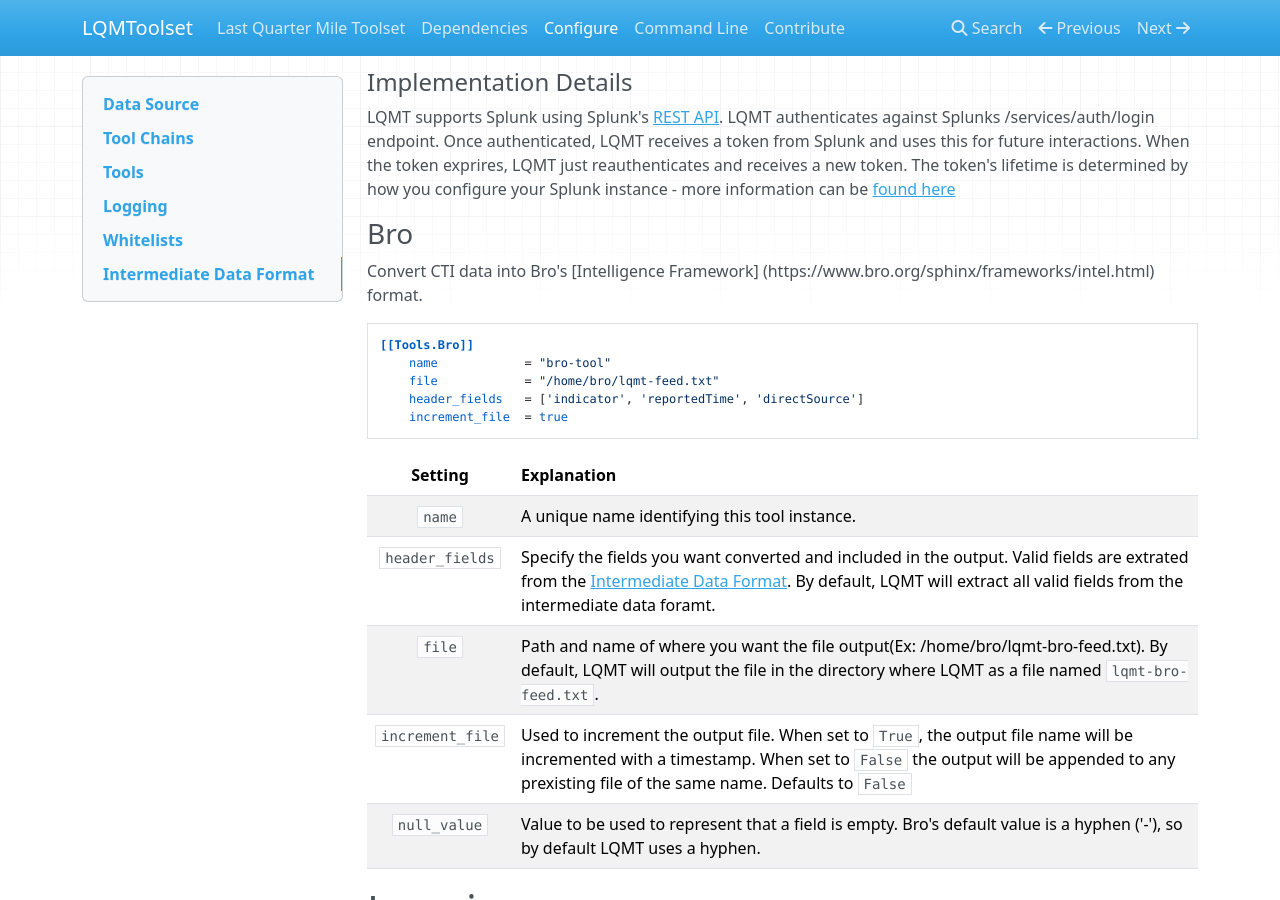
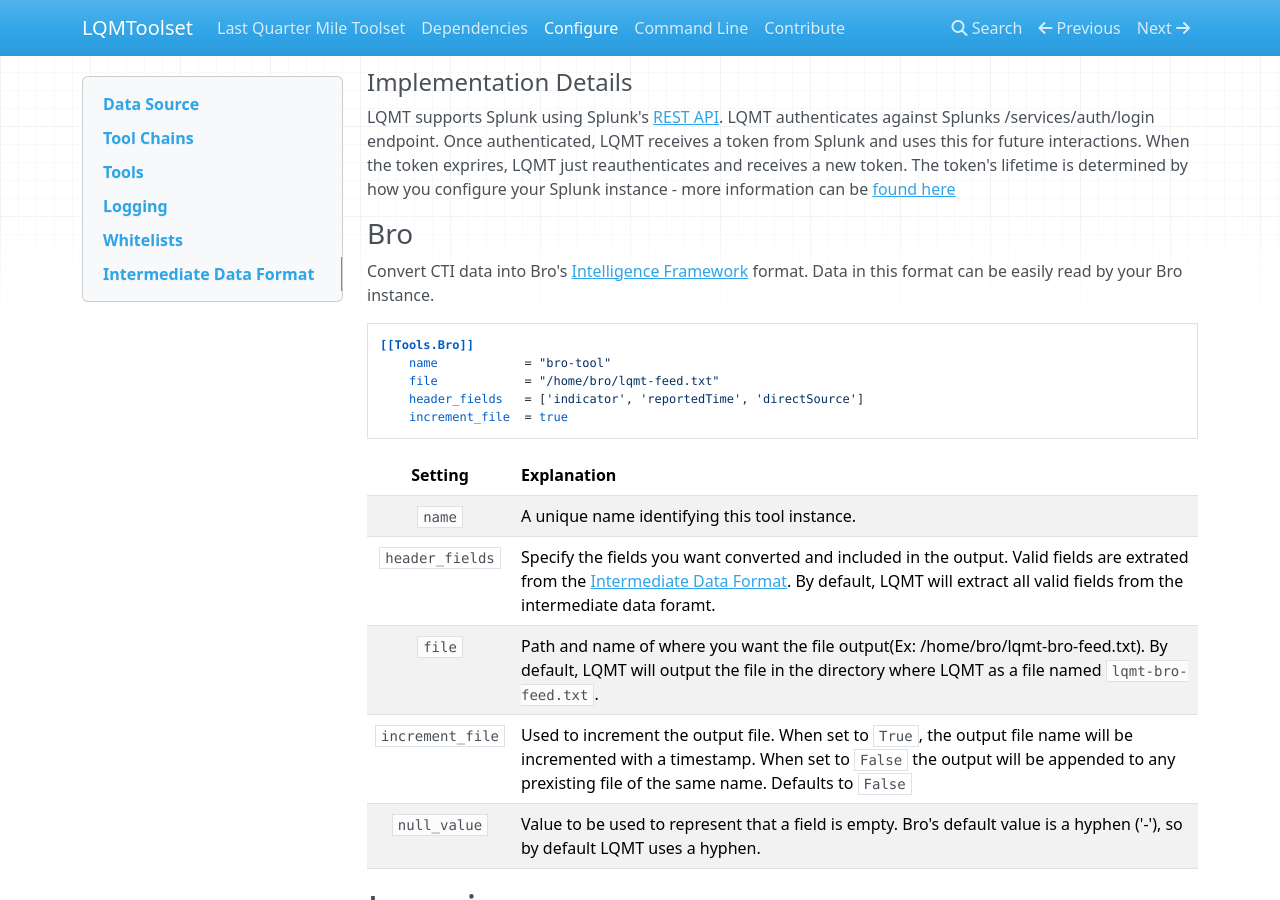
Before and after one commit to anl-cyberscience/LQMToolset, an MkDocs documentation site: the page built from docs/configure.md, in a window 1280 px wide and 900 px high, scrolled down 9686 px. Built offline with MkDocs 1.6.1, drawn with Linux system fonts in a browser that asks for light colours; nearby versions of some CDN libraries; old or Windows-style settings are respelled for this version of MkDocs.

Commit message:
Documentation update
- Fixed broken link

```diff
--- a/docs/configure.md
+++ b/docs/configure.md
@@ -311,7 +311,7 @@
 [found here](http://docs.splunk.com/Documentation/Splunk/6.5.1/Admin/Configureusertimeouts)
 
 ### Bro
-Convert CTI data into Bro's [Intelligence Framework] (https://www.bro.org/sphinx/frameworks/intel.html) format.
+Convert CTI data into Bro's [Intelligence Framework](https://www.bro.org/sphinx/frameworks/intel.html) format. Data in this format can be easily read by your Bro instance.
 
     [[Tools.Bro]]
         name            = "bro-tool"
```
